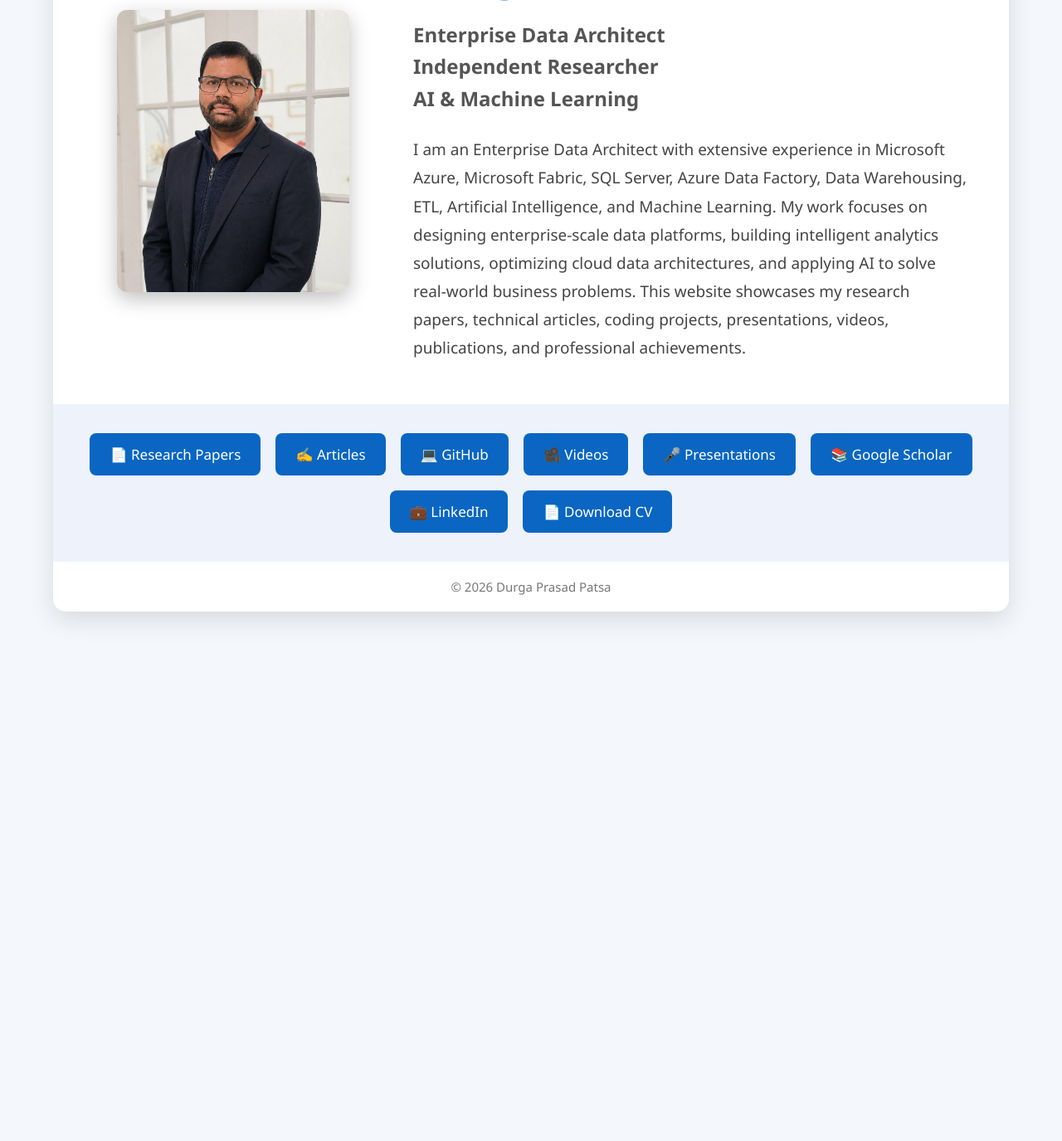
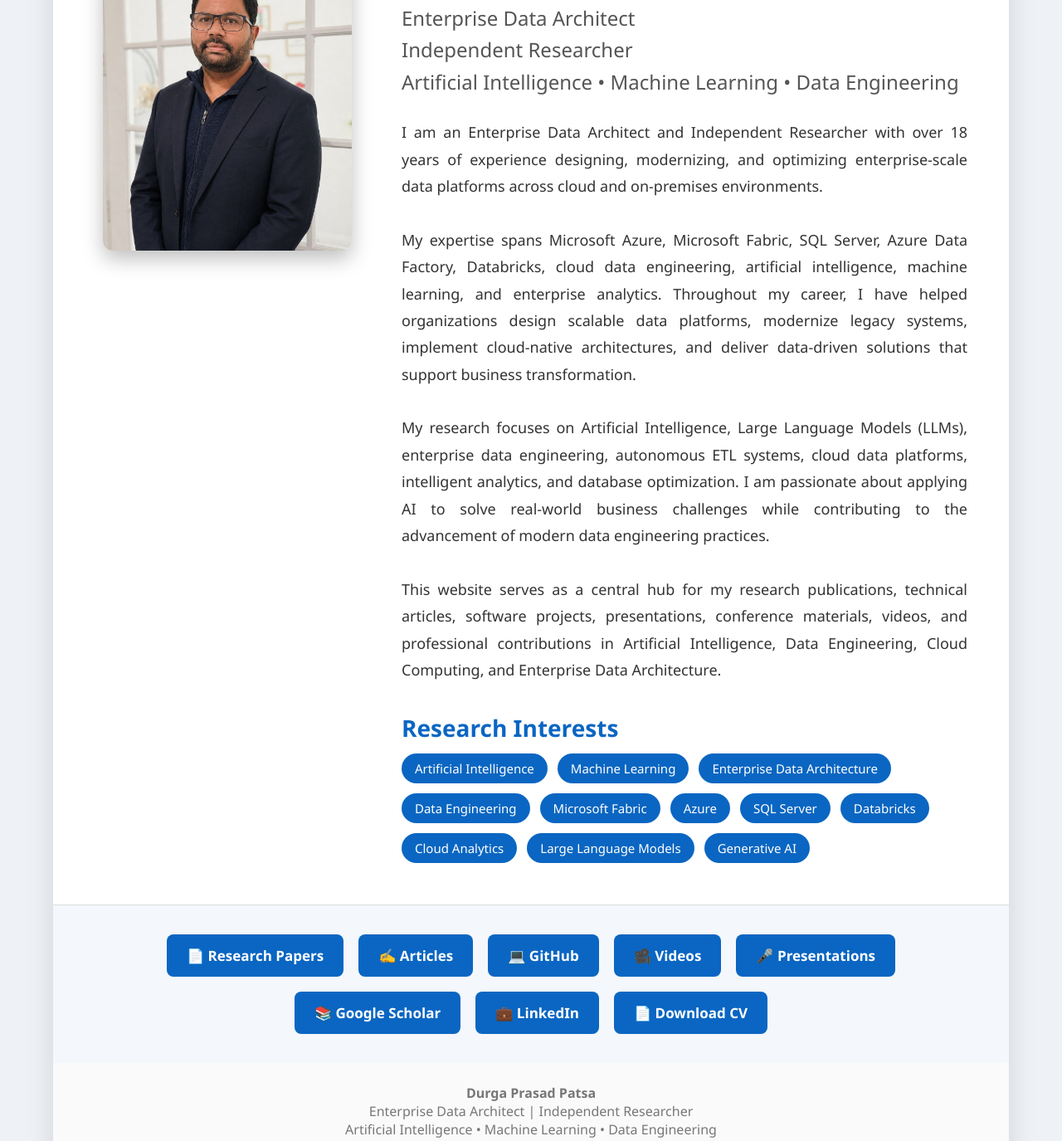
Before and after one commit to durgaprasadpatsa/durgaprasadpatsa.github.io, a plain HTML site: page index.html in a window 1280 px wide. Shown: the part 178-1553 px from the top of the page at 83% size. Before the commit the page ends 975 px from the top, so only its background shows below. Drawn offline with Linux system fonts and the light colour scheme.

Commit message:
Enhance index.html title and styling
Updated the title and improved styling for better layout and responsiveness.

```diff
--- a/index.html
+++ b/index.html
@@ -1,12 +1,10 @@
 <!DOCTYPE html>
 <html lang="en">
-
 <head>
-
 <meta charset="UTF-8">
 <meta name="viewport" content="width=device-width, initial-scale=1.0">
 
-<title>Durga Prasad Patsa</title>
+<title>Durga Prasad Patsa | Enterprise Data Architect | AI Researcher</title>
 
 <style>
 
@@ -17,180 +15,138 @@ box-sizing:border-box;
 }
 
 body{
-
-font-family:Segoe UI,Arial,sans-serif;
-background:#f4f7fb;
+    font-family:'Segoe UI',Tahoma,Geneva,Verdana,sans-serif;
+    background:#eef2f7;
     color:#333;
-
 }
 
 .container{
-
     width:90%;
-max-width:1200px;
-
-margin:60px auto;
-
+    max-width:1300px;
+    margin:50px auto;
     background:white;
-
     border-radius:15px;
-
-box-shadow:0 10px 30px rgba(0,0,0,.12);
-
+    box-shadow:0 15px 35px rgba(0,0,0,.12);
     overflow:hidden;
-
 }
 
 .hero{
-
-display:flex;
-
-align-items:center;
-
+    display:grid;
+    grid-template-columns:320px auto;
+    gap:50px;
     padding:50px;
-
-gap:50px;
-
 }
 
-.photo{
-
-flex:1;
-
+.profile{
     text-align:center;
-
 }
 
-.photo img{
-
-width:280px;
-
-height:340px;
-
+.profile img{
+    width:300px;
+    height:380px;
     object-fit:cover;
-
     border-radius:12px;
-
-box-shadow:0 8px 25px rgba(0,0,0,.25);
-
+    box-shadow:0 10px 25px rgba(0,0,0,.25);
 }
 
-.content{
-
-flex:2;
-
+.info h1{
+    font-size:52px;
+    color:#0A66C2;
+    margin-bottom:10px;
 }
 
-h1{
-
-font-size:52px;
-
-color:#0A66C2;
-
-margin-bottom:20px;
-
-}
-
-.title{
-
+.subtitle{
     font-size:24px;
-
-font-weight:600;
-
     color:#555;
-
+    line-height:1.6;
     margin-bottom:25px;
-
-line-height:1.6;
-
 }
 
 .bio{
+    font-size:18px;
+    line-height:1.8;
+    text-align:justify;
+}
 
-font-size:19px;
+.section{
+    margin-top:35px;
+}
 
-line-height:1.8;
+.section h2{
+    color:#0A66C2;
+    margin-bottom:12px;
+    font-size:28px;
+}
 
-color:#444;
+.tags{
+    display:flex;
+    flex-wrap:wrap;
+    gap:12px;
+}
 
+.tag{
+    background:#0A66C2;
+    color:white;
+    padding:8px 16px;
+    border-radius:30px;
+    font-size:15px;
 }
 
 .links{
-
-background:#eef3fb;
-
+    background:#f4f7fb;
+    border-top:1px solid #ddd;
     padding:35px;
-
     display:flex;
-
+    flex-wrap:wrap;
     justify-content:center;
-
-flex-wrap:wrap;
-
     gap:18px;
-
 }
 
 .links a{
-
     text-decoration:none;
-
     background:#0A66C2;
-
     color:white;
-
     padding:14px 24px;
-
     border-radius:8px;
-
+    transition:.3s;
     font-size:17px;
-
-transition:.3s;
-
+    font-weight:600;
 }
 
 .links a:hover{
-
     background:#084B96;
-
-transform:translateY(-2px);
-
+    transform:translateY(-3px);
 }
 
 footer{
-
     text-align:center;
-
-padding:20px;
-
-font-size:15px;
-
+    padding:25px;
     color:#777;
-
+    background:#fafafa;
 }
 
 @media(max-width:900px){
 
 .hero{
-
-flex-direction:column;
-
+    grid-template-columns:1fr;
     text-align:center;
-
 }
 
-.photo img{
-
+.profile img{
     width:220px;
-
-height:270px;
-
+    height:280px;
 }
 
-h1{
+.info h1{
+    font-size:38px;
+}
 
-font-size:40px;
+.subtitle{
+    font-size:20px;
+}
 
+.bio{
+    text-align:left;
 }
 
 }
@@ -205,39 +161,87 @@ font-size:40px;
 
 <div class="hero">
 
-<div class="photo">
+<div class="profile">
 
 <img src="profile.jpg" alt="Durga Prasad Patsa">
 
 </div>
 
-<div class="content">
+<div class="info">
 
 <h1>Durga Prasad Patsa</h1>
 
-<div class="title">
+<div class="subtitle">
 
 Enterprise Data Architect<br>
-
 Independent Researcher<br>
-
-AI & Machine Learning
+Artificial Intelligence • Machine Learning • Data Engineering
 
 </div>
 
 <div class="bio">
 
-I am an Enterprise Data Architect with extensive experience in
-Microsoft Azure, Microsoft Fabric, SQL Server, Azure Data Factory,
-Data Warehousing, ETL, Artificial Intelligence, and Machine Learning.
+<p>
 
-My work focuses on designing enterprise-scale data platforms,
-building intelligent analytics solutions, optimizing cloud data
-architectures, and applying AI to solve real-world business problems.
+I am an Enterprise Data Architect and Independent Researcher with over 18 years of experience designing, modernizing, and optimizing enterprise-scale data platforms across cloud and on-premises environments.
 
-This website showcases my research papers, technical articles,
-coding projects, presentations, videos, publications, and
-professional achievements.
+</p>
+
+<br>
+
+<p>
+
+My expertise spans Microsoft Azure, Microsoft Fabric, SQL Server, Azure Data Factory, Databricks, cloud data engineering, artificial intelligence, machine learning, and enterprise analytics. Throughout my career, I have helped organizations design scalable data platforms, modernize legacy systems, implement cloud-native architectures, and deliver data-driven solutions that support business transformation.
+
+</p>
+
+<br>
+
+<p>
+
+My research focuses on Artificial Intelligence, Large Language Models (LLMs), enterprise data engineering, autonomous ETL systems, cloud data platforms, intelligent analytics, and database optimization. I am passionate about applying AI to solve real-world business challenges while contributing to the advancement of modern data engineering practices.
+
+</p>
+
+<br>
+
+<p>
+
+This website serves as a central hub for my research publications, technical articles, software projects, presentations, conference materials, videos, and professional contributions in Artificial Intelligence, Data Engineering, Cloud Computing, and Enterprise Data Architecture.
+
+</p>
+
+</div>
+
+<div class="section">
+
+<h2>Research Interests</h2>
+
+<div class="tags">
+
+<div class="tag">Artificial Intelligence</div>
+
+<div class="tag">Machine Learning</div>
+
+<div class="tag">Enterprise Data Architecture</div>
+
+<div class="tag">Data Engineering</div>
+
+<div class="tag">Microsoft Fabric</div>
+
+<div class="tag">Azure</div>
+
+<div class="tag">SQL Server</div>
+
+<div class="tag">Databricks</div>
+
+<div class="tag">Cloud Analytics</div>
+
+<div class="tag">Large Language Models</div>
+
+<div class="tag">Generative AI</div>
+
+</div>
 
 </div>
 
@@ -247,32 +251,41 @@ professional achievements.
 
 <div class="links">
 
-<a href="#">📄 Research Papers</a>
+<a href="publications.html">📄 Research Papers</a>
 
-<a href="#">✍️ Articles</a>
+<a href="articles.html">✍️ Articles</a>
 
 <a href="https://github.com/durgaprasadpatsa" target="_blank">💻 GitHub</a>
 
-<a href="#">🎥 Videos</a>
+<a href="videos.html">🎥 Videos</a>
 
-<a href="#">🎤 Presentations</a>
+<a href="presentations.html">🎤 Presentations</a>
 
-<a href="#">📚 Google Scholar</a>
+<a href="https://scholar.google.com/" target="_blank">📚 Google Scholar</a>
 
-<a href="#">💼 LinkedIn</a>
+<a href="https://www.linkedin.com/in/durga-prasad-patsa/" target="_blank">💼 LinkedIn</a>
 
-<a href="#">📄 Download CV</a>
+<a href="resume.pdf">📄 Download CV</a>
 
 </div>
 
 <footer>
 
-© 2026 Durga Prasad Patsa
+<p><strong>Durga Prasad Patsa</strong></p>
+
+<p>Enterprise Data Architect | Independent Researcher</p>
+
+<p>Artificial Intelligence • Machine Learning • Data Engineering</p>
+
+<br>
+
+<p>
+© 2026 Durga Prasad Patsa. All Rights Reserved.
+</p>
 
 </footer>
 
 </div>
 
 </body>
-
 </html>
```
Lines whose indentation alone changed are shown as unchanged.
